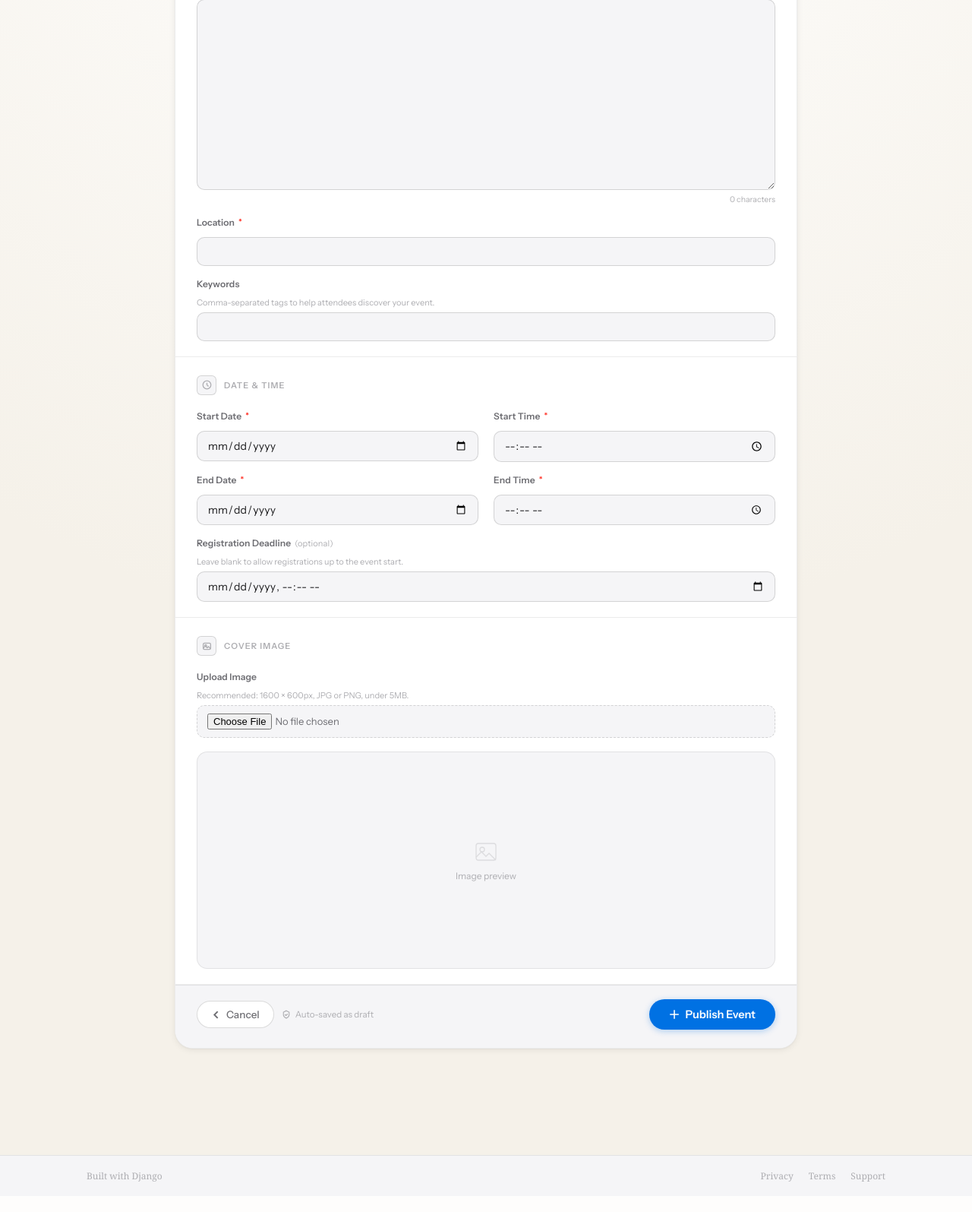
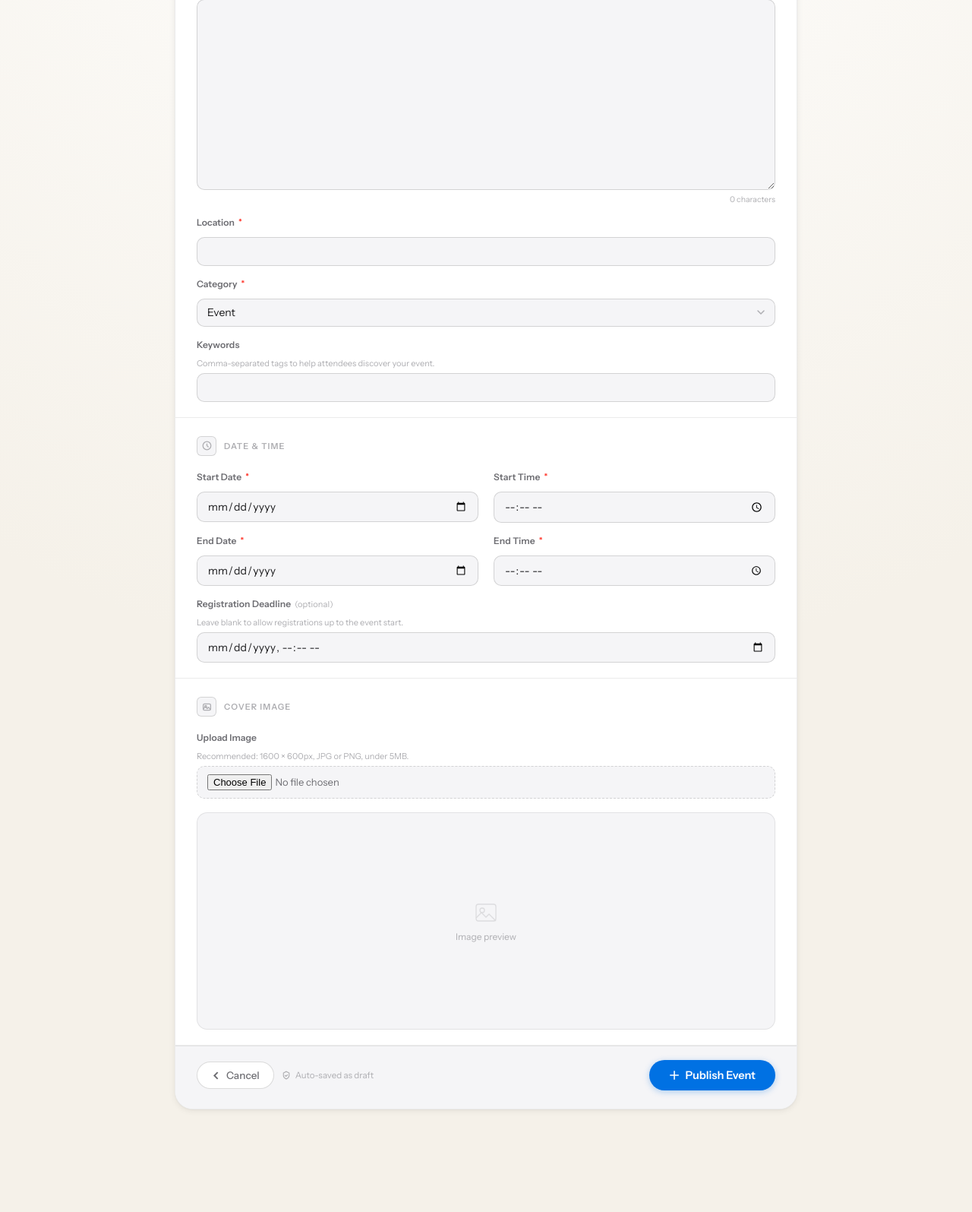
Before and after one commit to HelloCoderCode/event_management, a Django app: page /organizer/events/create/ in a window 1280 px wide. Shown: the part 390-1985 px from the top of the page at 76% size. Before the commit the page ends 1945 px from the top, so only its background shows below. Run offline with Django 5.2, Linux system fonts and the light colour scheme; the visitor is signed in with stand-in values (Sample User, id 1); some web fonts are replaced.

Commit message:
home deisgn chnage

```diff
--- a/event_management/events/forms.py
+++ b/event_management/events/forms.py
@@ -15,6 +15,7 @@ class EventForm(forms.ModelForm):
             "start_time",
             "end_time",
             "location",
+            "category",
             "keywords",
             "registration_deadline",
             "image",
--- a/event_management/events/models.py
+++ b/event_management/events/models.py
@@ -15,6 +15,31 @@ class Event(models.Model):
     end_date = models.DateField(blank=True, null=True)
     start_time = models.TimeField(blank=True, null=True)
     end_time = models.TimeField(blank=True, null=True)
+    CATEGORY_ALL = "all"
+    CATEGORY_TECH = "technology"
+    CATEGORY_MUSIC = "music"
+    CATEGORY_WELLNESS = "wellness"
+    CATEGORY_ARTS = "arts"
+    CATEGORY_BUSINESS = "business"
+    CATEGORY_EDUCATION = "education"
+    CATEGORY_FOOD = "food"
+    CATEGORY_NORMAL = "normal"
+
+    CATEGORY_CHOICES = [
+        (CATEGORY_ALL, "All Events"),
+        (CATEGORY_TECH, "Technology"),
+        (CATEGORY_MUSIC, "Music"),
+        (CATEGORY_WELLNESS, "Wellness"),
+        (CATEGORY_ARTS, "Arts & Culture"),
+        (CATEGORY_BUSINESS, "Business"),
+        (CATEGORY_EDUCATION, "Education"),
+        (CATEGORY_FOOD, "Food & Drink"),
+        (CATEGORY_NORMAL, "Event"),
+    ]
+
+    category = models.CharField(
+        max_length=20, choices=CATEGORY_CHOICES, default=CATEGORY_NORMAL
+    )
     keywords = models.CharField(max_length=255, blank=True)
     registrations_closed = models.BooleanField(default=False)
     registration_deadline = models.DateTimeField(blank=True, null=True)
--- a/event_management/events/templates/events/organizer/event_form.html
+++ b/event_management/events/templates/events/organizer/event_form.html
@@ -465,6 +465,14 @@
           </div>
 
           <div class="ef-field full">
+            <label class="ef-label" for="{{ form.category.id_for_label }}">
+              Category <span class="ef-required">*</span>
+            </label>
+            {{ form.category }}
+            {% if form.category.errors %}<span class="ef-field-error">{{ form.category.errors|join:", " }}</span>{% endif %}
+          </div>
+
+          <div class="ef-field full">
             <label class="ef-label" for="{{ form.keywords.id_for_label }}">Keywords</label>
             <span class="ef-hint">Comma-separated tags to help attendees discover your event.</span>
             {{ form.keywords }}
--- a/event_management/events/views.py
+++ b/event_management/events/views.py
@@ -54,8 +54,12 @@ def ensure_default_fields(event):
 
 
 def home(request):
-    events = Event.objects.all()
-    return render(request, "events/home.html", {"events": events})
+    category = request.GET.get("category", "all")
+    if category == "all":
+        events = Event.objects.all()
+    else:
+        events = Event.objects.filter(category=category)
+    return render(request, "events/home.html", {"events": events, "category": category})
 
 
 def event_detail(request, slug):
```
Also changed, not shown: event_management/events/templates/events/home.html (+17 -23 lines), event_management/events/migrations/0008_event_category.py (added).
